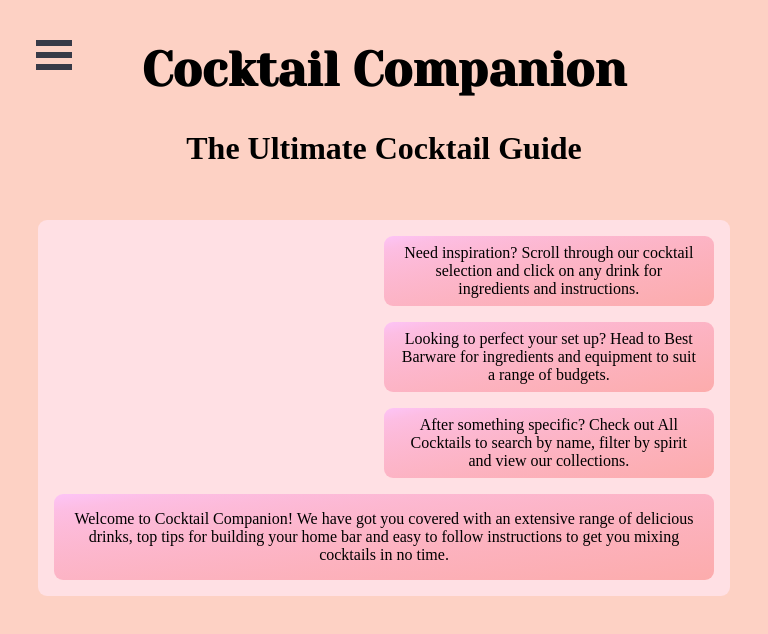
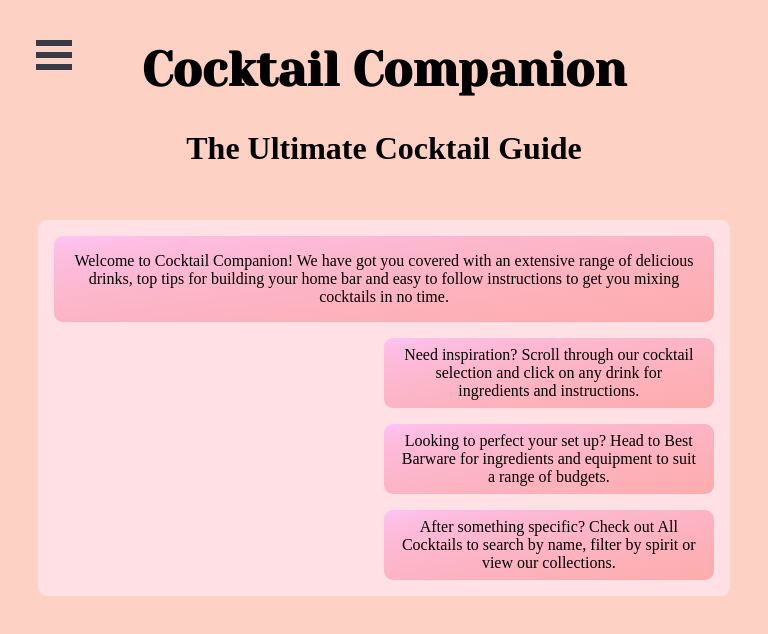
Before and after one commit to josenymad/cocktail-companion, a React (Create React App) app: page / in a window 768 px wide. Shown: the top 634 px of the page. Built offline with nearby package versions, Linux system fonts and the light colour scheme; no server answers; a web font is replaced by a local one.

Commit message:
Reposition text for tablet screens

```diff
--- a/src/components/Home.js
+++ b/src/components/Home.js
@@ -31,7 +31,7 @@ const Home = ({ drinksData, selectedDrink, setSelectedDrink }) => {
         </p>
         <p className="home__guide" id="guide-three">
           After something specific? Check out All Cocktails to search by name,
-          filter by spirit and view our collections.
+          filter by spirit or view our collections.
         </p>
       </div>
     </div>
--- a/src/styles/carousel.css
+++ b/src/styles/carousel.css
@@ -1,5 +1,6 @@
 .carousel {
   position: relative;
+  width: 20rem;
   height: 24.5rem;
 }
 
--- a/src/styles/home.css
+++ b/src/styles/home.css
@@ -12,7 +12,7 @@
 }
 
 .home__carousel {
-  margin: 1rem 0;
+  margin: 1rem 0 1rem 1rem;
   grid-area: carousel;
 }
 
@@ -31,10 +31,6 @@
   background: linear-gradient(to bottom right, #fdc4f7, 30%, #FCACAC);
   padding: 0.5rem 1rem;
   margin: 0.5rem 1rem 1rem 0;
-}
-
-.home__guide:hover {
-  transform: scale(1.1);
 }
 
 #guide-one {
@@ -56,14 +52,14 @@
     grid-template-columns: 1fr 1fr;
     grid-template-rows: auto;
     grid-template-areas:
+      "intro intro"
       "carousel guide-one"
       "carousel guide-two"
       "carousel guide-three"
-      "intro intro"
   }
 
   .home__carousel {
-    margin: 1rem 1rem 0 1rem;
+    margin: 0 1rem 1rem 1rem;
   }
 
   .home__intro {
@@ -71,7 +67,7 @@
   }
 
   .home__guide {
-    margin: 1rem 1rem 0 0;
+    margin: 0 1rem 1rem 0;
   }
 }
 
@@ -89,6 +85,10 @@
       "guide-three"
   }
 
+  .home__carousel {
+    margin: 1rem auto;
+  }
+
   .home__intro {
     margin: 0 1rem 1rem 1rem;
   }
```
